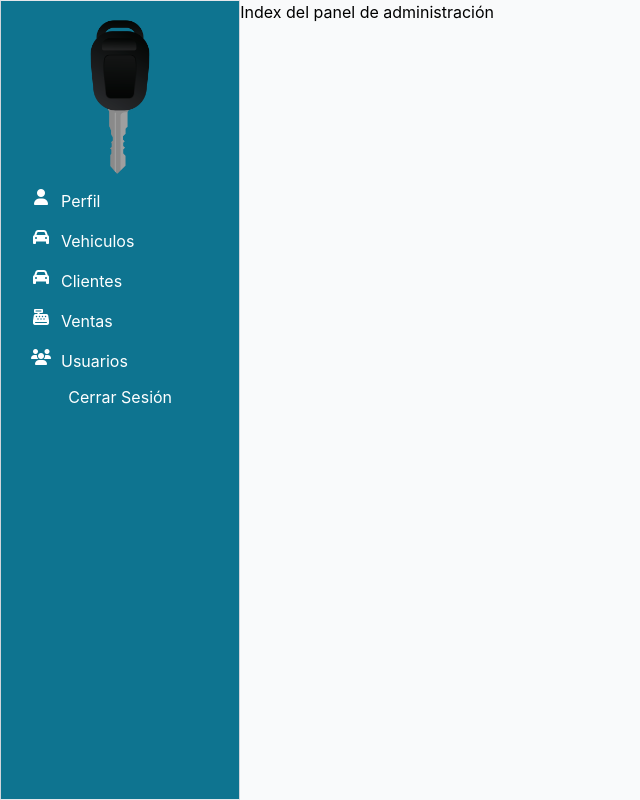
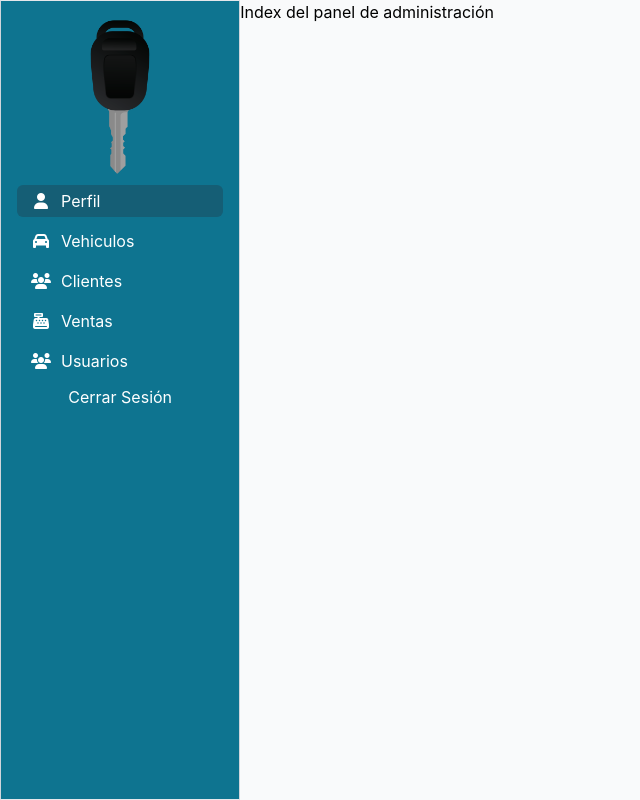
Before and after one commit to RubenToroG/front-react-concesionario, a React (Create React App) app: page /admin/user in a window 1280 px wide. Shown: the whole page, without its empty margins (0-640 px from the left). Built offline with nearby package versions, Linux system fonts and the light colour scheme.

Commit message:
Hook personalizado useActiveRoute

```diff
--- a/package.json
+++ b/package.json
@@ -6,6 +6,7 @@
     "@testing-library/jest-dom": "5.14.1",
     "@testing-library/react": "12.0.0",
     "@testing-library/user-event": "13.2.1",
+    "axios": "^0.25.0",
     "react": "17.0.2",
     "react-dom": "17.0.2",
     "react-router-dom": "6.2.1",
--- a/src/components/Sidebar.jsx
+++ b/src/components/Sidebar.jsx
@@ -1,7 +1,8 @@
 import ImagenLogo from './ImagenLogo'
-import React from 'react'
-import { Link } from 'react-router-dom'
+import {React, useEffect, useState} from 'react'
+import { Link, useLocation } from 'react-router-dom'
 import 'styles/responsive.css'
+import useActiveRoute from 'hooks/useActiveRoute'
 
 const Sidebar = () => {
     return (
@@ -10,7 +11,7 @@ const Sidebar = () => {
             <div>
                 <Ruta icono='fas fa-user' ruta='/admin/user' nombre='Perfil' />
                 <Ruta icono='fas fa-car' ruta='/admin/vehiculos' nombre='Vehiculos' />
-                <Ruta icono='fas fa-car' ruta='/admin/clientes' nombre='Clientes' />
+                <Ruta icono='fas fa-users' ruta='/admin/clientes' nombre='Clientes' />
                 <Ruta icono='fas fa-cash-register' ruta='/admin/ventas' nombre='Ventas' />
                 <Ruta icono='fas fa-users' ruta='/admin/usuarios' nombre='Usuarios' />
             </div>
@@ -20,9 +21,11 @@ const Sidebar = () => {
 }
 
 const Ruta = ({ icono, ruta, nombre }) => {
+    const isActive = useActiveRoute(ruta)
+
     return (
         <Link to={ruta}>
-            <button className='p-1 my-2 flex w-full items-start text-white hover:bg-cyan-800 rounded-md'>
+            <button className={`p-1 my-2 flex w-full items-center text-white ${isActive ? 'bg-cyan-800' : 'bg-cyan.200'} hover:bg-cyan-900 rounded-md`}>
                 <i className={`${icono} w-10`} ></i>
                 {nombre}</button>
         </Link>
--- a/src/components/SidebarResponsive.jsx
+++ b/src/components/SidebarResponsive.jsx
@@ -15,7 +15,6 @@ const SidebarResponsive = () => {
                 <ResponsiveRoutes icono='fas fa-car' ruta='/admin/vehiculos' nombre='Vehiculos'/>
                 <ResponsiveRoutes icono='fas fa-user' ruta='/admin/user' nombre='Profile'/>
                 <ResponsiveRoutes icono='fas fa-user' ruta='/admin/user' nombre='Profile'/>
-
                 </ul>}
         </div>
     )
--- /dev/null
+++ b/src/hooks/useActiveRoute.js
@@ -0,0 +1,19 @@
+import {useState, useEffect} from 'react';
+import { useLocation } from 'react-router-dom';
+
+const useActiveRoute = (ruta) => {
+    const location = useLocation()
+    const [isActive, setIsActive] = useState(false)
+
+    useEffect(() => {
+        if(location.pathname.includes(ruta)){
+            setIsActive(true)
+        } else {
+            setIsActive(false)
+        }
+    }, [location, ruta])
+
+  return isActive
+};
+
+export default useActiveRoute;
--- a/src/pages/admin/Vehiculos.jsx
+++ b/src/pages/admin/Vehiculos.jsx
@@ -160,5 +160,4 @@ const FormularioCreacionVehiculos = ({ setMostrarTabla, listaVehiculos, setVehic
     )
 }
 
-
 export default Vehiculos
```
Also changed, not shown: 1 other file (tests, documents, lock files or other folders).
